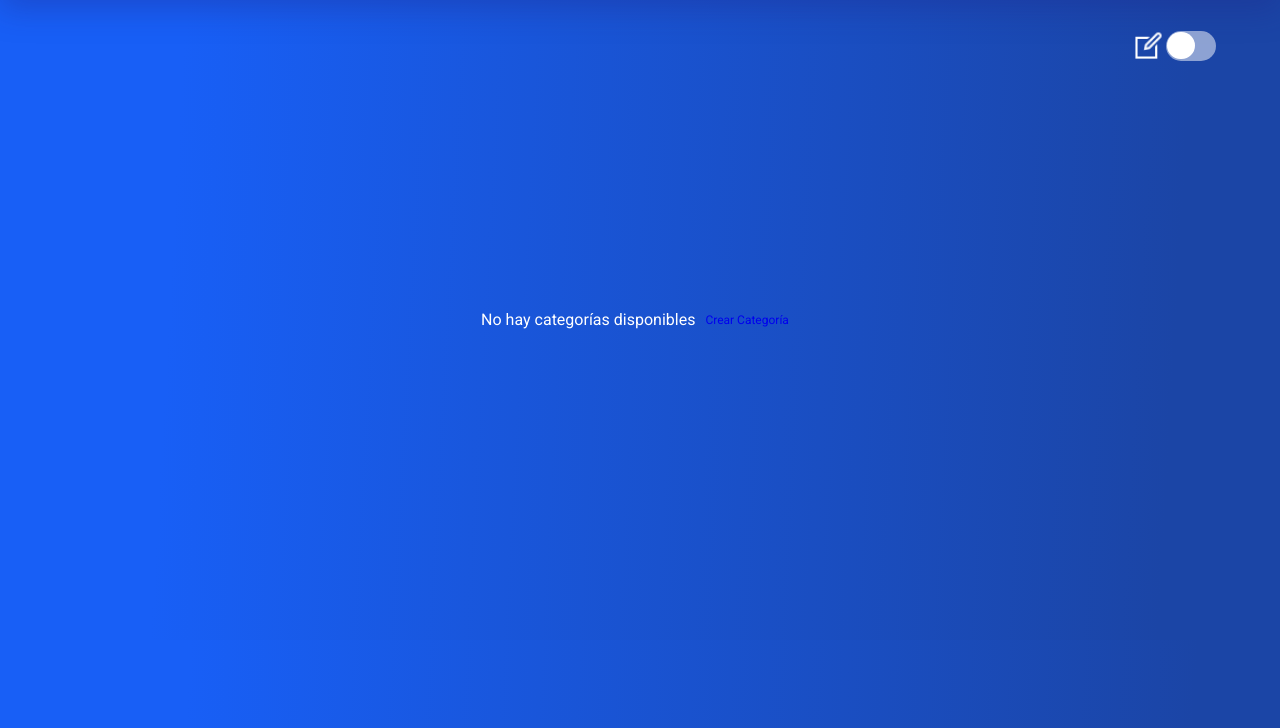
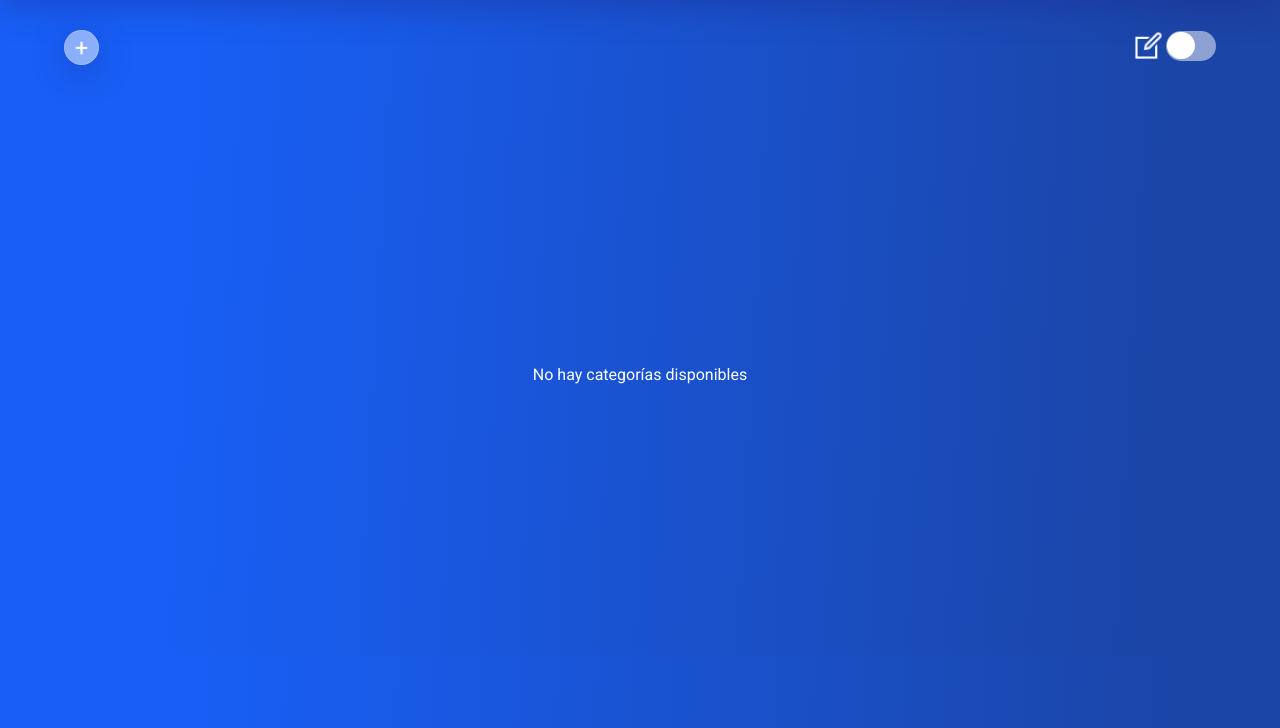
Before and after one commit to albino-babuino/anchors-application-django, a Django app: page /categories/ in a window 1280 px wide. Shown: the part 72-800 px from the top of the page. Run offline with Django 5.2, Linux system fonts and the light colour scheme; the visitor is signed in with stand-in values (Sample User, id 1); data that the repository does not hold is empty.

Commit message:
Creado botón de crear categoría

```diff
--- a/anchorsapp/templates/anchorsapp/categories.html
+++ b/anchorsapp/templates/anchorsapp/categories.html
@@ -7,6 +7,8 @@
 <!-- Contenido de la página de categorías -->
 {% block content %}
 <main>
+	<!-- Enlace para crear categoría si el usuario está autenticado -->
+	<a href="{% url 'create_category' %}" class="create-btn">+</a>
 	<!-- checkbox de edición -->
 	{% include "toggle_switch.html" %}
 
@@ -29,12 +31,6 @@
 		{% endfor %} {% else %}
 		<p>No hay categorías disponibles</p>
 		{% endif %}
-		<!-- Enlace para crear categoría si el usuario está autenticado -->
-		{% if user.is_authenticated %}
-		<a href="{% url 'create_category' %}" class="create-btn"
-			>Crear Categoría</a
-		>
-		{% endif %}
 	</section>
 </main>
 
--- a/static/css/categories.css
+++ b/static/css/categories.css
@@ -1,6 +1,35 @@
 /** Estilos para el index.html */
+main{
+    /* min-height: 85vh; */
+}
+
+.create-btn{
+    display: inline-block;
+    background: rgba( 255, 255, 255, 0.5 );
+    box-shadow: 0 8px 32px 0 rgba( 31, 38, 135, 0.37 );
+    backdrop-filter: blur( 4px );
+    -webkit-backdrop-filter: blur( 4px );
+    border-radius: 10px;
+    border: 1px solid rgba( 255, 255, 255, 0.18 );
+    width: 35px;
+    height: 35px;
+    line-height: 35px;
+    border-radius: 50%;
+    font-size: 1.5rem;
+    text-align: center;
+    margin: 30px 5vw;
+}
+
+.create-btn:hover{
+    background: rgba( 255, 255, 255, 0.25 );
+}
+
+main a{
+    color: white;
+}
+
 main section {
-    margin: 5vh 5vw;
+    margin: 0 5vw;
     display: flex;
     flex-direction: row;
     flex-wrap: wrap;
@@ -8,6 +37,7 @@ main section {
     align-items: center;
     height: 70vh;
 }
+
 main section img {
     width: 125px;
     height: 125px;
@@ -20,6 +50,7 @@ main section a {
     font-size: 0.75rem;
     transform: scale(1);
     transition: transform 0.5s;
+
 }
 
 main section a:hover {
--- a/templates/base/nav.html
+++ b/templates/base/nav.html
@@ -13,6 +13,7 @@
 
 	<div class="nav-links">
 		{% if user.is_authenticated %}
+		<!-- Mensaje de bienvenida -->
 		<p>Bienvenido, <span>{{ user.username }}</span></p>
 
 		<!-- Botón de logout -->
```
